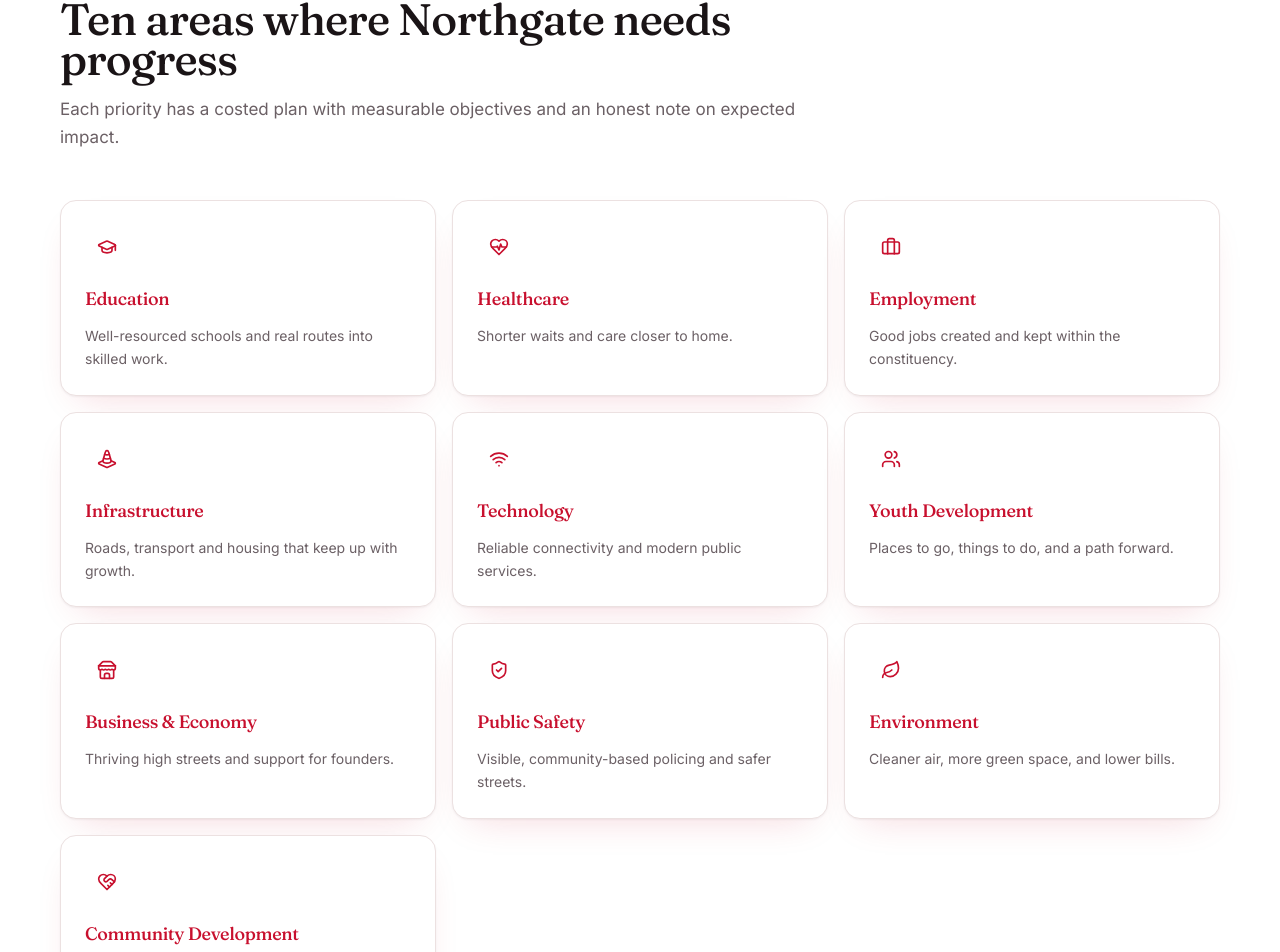
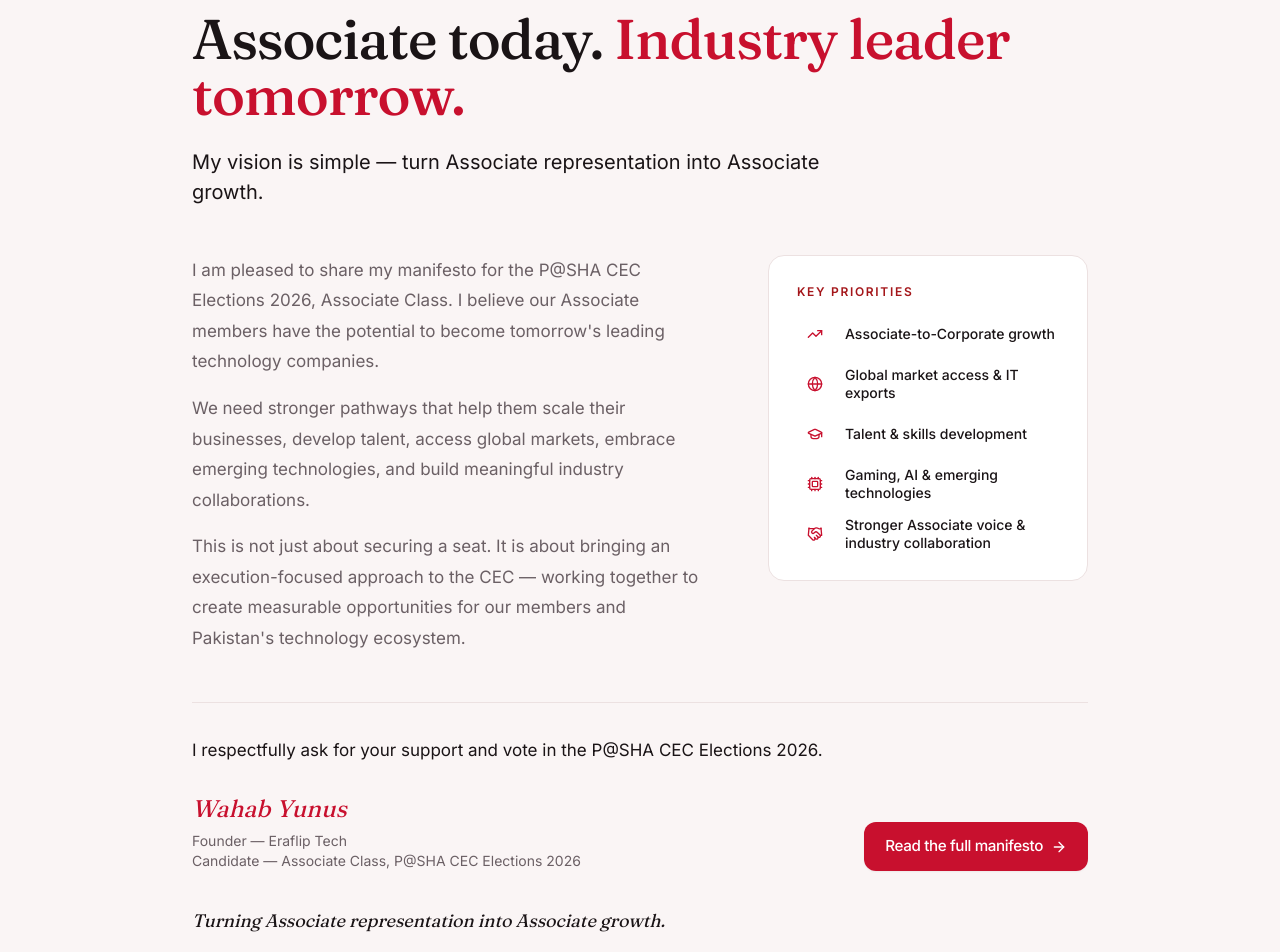
Before and after one commit to Pnycareer/Portfoliowahab, a Next.js app: page / in a window 1280 px wide. Shown: the part 1837-2789 px from the top of the page. Built offline with nearby package versions, Linux system fonts and the light colour scheme.

Commit message:
Add candidate message section; move manifesto + engagements after Introduction

```diff
--- a/app/page.js
+++ b/app/page.js
@@ -2,11 +2,12 @@
 import { candidate } from "@/data/candidate";
 import Hero from "@/components/home/Hero";
 import Introduction from "@/components/home/Introduction";
+import CandidateMessage from "@/components/home/CandidateMessage";
+import ManifestoSection from "@/components/manifesto/ManifestoSection";
+import EngagementsSection from "@/components/home/visits/EngagementsSection";
 import Priorities from "@/components/home/Priorities";
 import VisionMission from "@/components/home/VisionMission";
-import ManifestoSection from "@/components/manifesto/ManifestoSection";
 import AchievementsPreview from "@/components/home/AchievementsPreview";
-import EngagementsSection from "@/components/home/visits/EngagementsSection";
 import StatsBand from "@/components/home/StatsBand";
 import UpcomingEvents from "@/components/home/UpcomingEvents";
 import FinalCTA from "@/components/home/FinalCTA";
@@ -22,11 +23,12 @@
     <>
       <Hero />
       <Introduction />
+      <CandidateMessage />
+      <ManifestoSection />
+      <EngagementsSection />
       <Priorities />
       <VisionMission />
-      <ManifestoSection />
       <AchievementsPreview />
-      <EngagementsSection />
       <StatsBand />
       <UpcomingEvents />
       <FinalCTA />
--- /dev/null
+++ b/components/home/CandidateMessage.js
@@ -0,0 +1,86 @@
+import Section from "@/components/shared/Section";
+import Reveal from "@/components/shared/Reveal";
+import Button from "@/components/shared/Button";
+import DynamicIcon from "@/components/shared/DynamicIcon";
+import { candidate } from "@/data/candidate";
+
+export default function CandidateMessage() {
+  const p = candidate.pitch;
+
+  return (
+    <Section id="message" tone="muted">
+      <div className="mx-auto max-w-4xl">
+        <Reveal>
+          <span className="eyebrow">{p.eyebrow}</span>
+        </Reveal>
+
+        <Reveal delay={0.05}>
+          <h2 className="mt-5 font-display text-4xl leading-[1.08] text-text sm:text-5xl lg:text-[3.5rem]">
+            {p.headlineLead}{" "}
+            <span className="text-primary">{p.headlineAccent}</span>
+          </h2>
+        </Reveal>
+
+        <Reveal delay={0.1}>
+          <p className="mt-6 max-w-2xl text-xl leading-[1.5] text-text">
+            {p.lead}
+          </p>
+        </Reveal>
+
+        <div className="mt-12 grid gap-10 lg:grid-cols-[1fr_20rem] lg:gap-14">
+          <Reveal className="space-y-4">
+            {p.body.map((para) => (
+              <p key={para} className="text-[1.0625rem] leading-[1.8] text-muted">
+                {para}
+              </p>
+            ))}
+            <p className="text-[1.0625rem] leading-[1.8] text-muted">{p.close}</p>
+          </Reveal>
+
+          <Reveal delay={0.08}>
+            <div className="rounded-lg border border-border bg-surface p-6 sm:p-7">
+              <p className="text-xs font-semibold uppercase tracking-eyebrow text-accent">
+                Key priorities
+              </p>
+              <ul className="mt-4 space-y-3.5">
+                {p.priorities.map((pr) => (
+                  <li key={pr.label} className="flex items-center gap-3">
+                    <span className="flex h-9 w-9 shrink-0 items-center justify-center rounded-md bg-primary/10 text-primary">
+                      <DynamicIcon name={pr.icon} className="h-4 w-4" />
+                    </span>
+                    <span className="text-sm font-medium leading-tight text-text">
+                      {pr.label}
+                    </span>
+                  </li>
+                ))}
+              </ul>
+            </div>
+          </Reveal>
+        </div>
+
+        <Reveal className="mt-12 border-t border-border pt-8">
+          <p className="max-w-2xl text-[1.0625rem] leading-[1.8] text-text">
+            {p.ask}
+          </p>
+
+          <div className="mt-7 flex flex-col gap-6 sm:flex-row sm:items-end sm:justify-between">
+            <div>
+              <p className="font-display text-2xl italic text-primary">
+                {p.signature[0]}
+              </p>
+              <p className="mt-1.5 text-sm text-muted">{p.signature[1]}</p>
+              <p className="text-sm text-muted">{p.signature[2]}</p>
+            </div>
+            <Button href="/#manifesto" withArrow className="shrink-0">
+              Read the full manifesto
+            </Button>
+          </div>
+
+          <p className="mt-9 font-display text-lg italic text-text/70">
+            {p.tagline}
+          </p>
+        </Reveal>
+      </div>
+    </Section>
+  );
+}
--- a/data/candidate.js
+++ b/data/candidate.js
@@ -36,6 +36,33 @@
     "I am a technology entrepreneur and industry professional with 10+ years of experience, with a core focus on skills development, human capital development and gaming. Through Eraflip Tech and my industry engagements, I have worked to connect talent, technology and business opportunities. As an active member of Rotary International, I also contribute to social welfare and community development initiatives.",
   personalMessage:
     "I am standing in the P@SHA CEC election because Associate members need representation that is close to their day-to-day challenges — scaling a company, winning international clients, hiring the right talent, and adopting new technology. This is my commitment to listen, represent those concerns, and work on practical outcomes members can measure.",
+  /* Campaign message shown as its own section, ahead of the manifesto. */
+  pitch: {
+    eyebrow: "A message from the candidate",
+    headlineLead: "Associate today.",
+    headlineAccent: "Industry leader tomorrow.",
+    lead: "My vision is simple — turn Associate representation into Associate growth.",
+    body: [
+      "I am pleased to share my manifesto for the P@SHA CEC Elections 2026, Associate Class. I believe our Associate members have the potential to become tomorrow's leading technology companies.",
+      "We need stronger pathways that help them scale their businesses, develop talent, access global markets, embrace emerging technologies, and build meaningful industry collaborations.",
+    ],
+    priorities: [
+      { icon: "TrendingUp", label: "Associate-to-Corporate growth" },
+      { icon: "Globe", label: "Global market access & IT exports" },
+      { icon: "GraduationCap", label: "Talent & skills development" },
+      { icon: "Cpu", label: "Gaming, AI & emerging technologies" },
+      { icon: "Handshake", label: "Stronger Associate voice & industry collaboration" },
+    ],
+    close:
+      "This is not just about securing a seat. It is about bringing an execution-focused approach to the CEC — working together to create measurable opportunities for our members and Pakistan's technology ecosystem.",
+    ask: "I respectfully ask for your support and vote in the P@SHA CEC Elections 2026.",
+    signature: [
+      "Wahab Yunus",
+      "Founder — Eraflip Tech",
+      "Candidate — Associate Class, P@SHA CEC Elections 2026",
+    ],
+    tagline: "Turning Associate representation into Associate growth.",
+  },
   /* Career milestones — (demo) placeholder, replace with verified detail. */
   journey: [
     {
```
